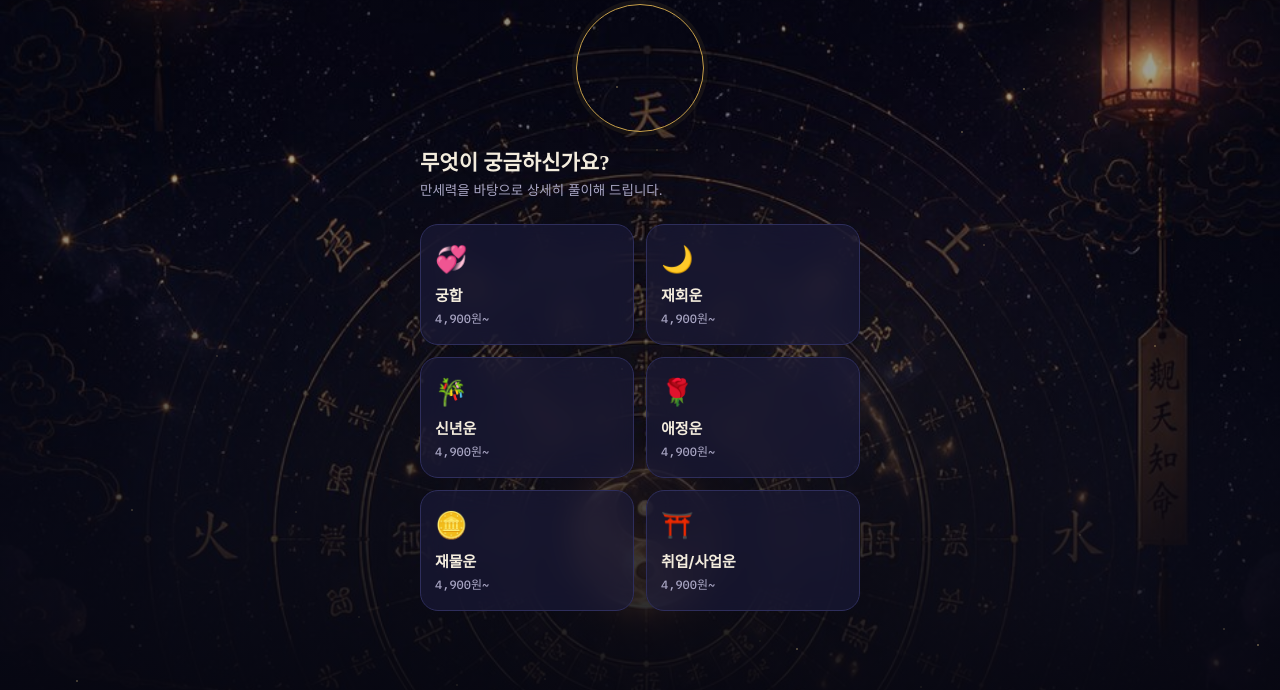
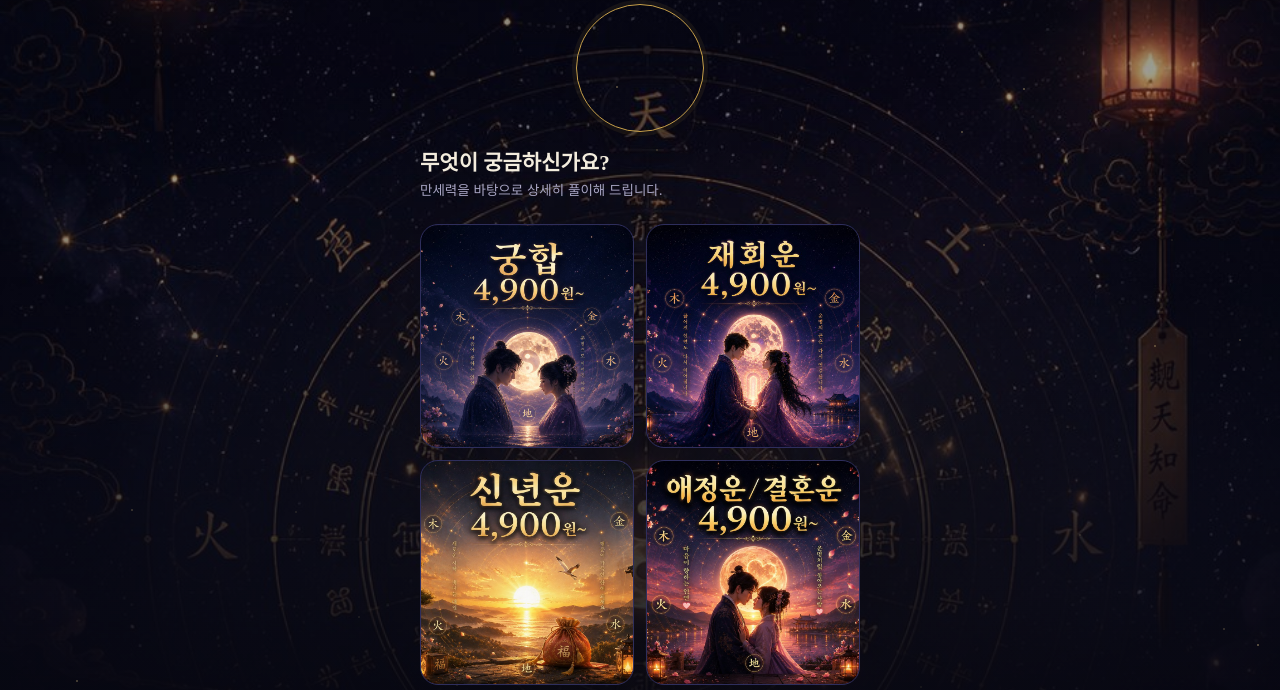
Before and after one commit to ilion4/gyeorun-saju, a website: page public/index.html in a window 1280 px wide. Shown: the part 108-798 px from the top of the page. Drawn offline with Linux system fonts and the light colour scheme; grey boxes are pictures that could not be loaded; a web font is replaced by a local one.

Commit message:
운세 카드 이미지 적용

```diff
--- a/public/app.js
+++ b/public/app.js
@@ -16,12 +16,12 @@ const TIER_BRIEF = { key: 'brief', label: '간략하게', pageDesc: 'A4 약 5장
 const TIER_DEEP  = { key: 'deep',  label: '심도있게', pageDesc: 'A4 약 8장(표지·목차 포함)', charMin: 6800, charMax: 7600, maxTokens: 7200 };
 
 const FORTUNES = [
-  { id: 'compat',  name: '궁합',   emoji: '💞', priceBrief: 4900,  priceDeep: 9900, desc: '두 사람의 사주로 보는 궁합', needsPartner: true },
-  { id: 'reunion', name: '재회운', emoji: '🌙', priceBrief: 4900,  priceDeep: 9900, desc: '헤어진 인연, 다시 이어질까' },
-  { id: 'newyear', name: '신년운', emoji: '🎋', priceBrief: 4900,  priceDeep: 9900, desc: '올해 나에게 다가올 흐름' },
-  { id: 'love',    name: '애정운', emoji: '🌹', priceBrief: 4900,  priceDeep: 9900, desc: '지금 내 연애/짝사랑의 흐름' },
-  { id: 'money',   name: '재물운', emoji: '🪙', priceBrief: 4900,  priceDeep: 9900, desc: '돈이 들어오고 나가는 흐름' },
-  { id: 'career',  name: '취업/사업운', emoji: '⛩️', priceBrief: 4900, priceDeep: 9900, desc: '일과 커리어의 방향' },
+  { id: 'compat',  name: '궁합',   img: '/media/fortune-compat.jpg',  priceBrief: 4900,  priceDeep: 9900, desc: '두 사람의 사주로 보는 궁합', needsPartner: true },
+  { id: 'reunion', name: '재회운', img: '/media/fortune-reunion.jpg', priceBrief: 4900,  priceDeep: 9900, desc: '헤어진 인연, 다시 이어질까' },
+  { id: 'newyear', name: '신년운', img: '/media/fortune-newyear.jpg', priceBrief: 4900,  priceDeep: 9900, desc: '올해 나에게 다가올 흐름' },
+  { id: 'love',    name: '애정운', img: '/media/fortune-love.jpg',    priceBrief: 4900,  priceDeep: 9900, desc: '지금 내 연애/짝사랑의 흐름' },
+  { id: 'money',   name: '재물운', img: '/media/fortune-money.jpg',   priceBrief: 4900,  priceDeep: 9900, desc: '돈이 들어오고 나가는 흐름' },
+  { id: 'career',  name: '취업/사업운', img: '/media/fortune-career.jpg', priceBrief: 4900, priceDeep: 9900, desc: '일과 커리어의 방향' },
 ];
 
 const state = {
@@ -93,11 +93,13 @@ function getSaju(year, month, day, hour, minute = 0) {
 }
 
 // ---------- 렌더: 운세 카드 ----------
+// 카드 이미지 자체에 상품명·가격이 이미 디자인되어 있어 별도 텍스트를 얹지 않는다.
 const grid = document.getElementById('fortuneGrid');
 FORTUNES.forEach((f) => {
   const el = document.createElement('div');
   el.className = 'fortune-card';
-  el.innerHTML = `<span class="emoji">${f.emoji}</span><div class="name">${f.name}</div><div class="price">${f.priceBrief.toLocaleString()}원~</div>`;
+  el.style.backgroundImage = `url('${f.img}')`;
+  el.setAttribute('aria-label', `${f.name} ${f.priceBrief.toLocaleString()}원부터`);
   el.addEventListener('click', () => {
     document.querySelectorAll('.fortune-card').forEach((c) => c.classList.remove('selected'));
     el.classList.add('selected');
@@ -127,7 +129,6 @@ function showTierPanel(f) {
         id: f.id,
         baseName: f.name,
         name: `${f.name} (${tier.label})`,
-        emoji: f.emoji,
         needsPartner: f.needsPartner,
         price,
         tierKey: tier.key,
--- a/public/index.html
+++ b/public/index.html
@@ -72,14 +72,16 @@
 
   .grid { display:grid; grid-template-columns: 1fr 1fr; gap: 12px; }
   .fortune-card {
-    background: var(--surface); border: 1px solid #2E2E5C; border-radius: var(--radius);
-    padding: 18px 14px; cursor:pointer; transition: all .2s ease; position:relative; overflow:hidden;
+    aspect-ratio: 1 / 1.05;
+    background-color: var(--surface);
+    background-size: cover;
+    background-position: center;
+    border: 1px solid #2E2E5C; border-radius: var(--radius);
+    padding: 12px 14px; cursor:pointer; transition: all .2s ease; position:relative; overflow:hidden;
+    display:flex; flex-direction:column; justify-content:flex-end;
   }
   .fortune-card:active { transform: scale(.97); }
-  .fortune-card.selected { border-color: var(--gold); box-shadow: 0 0 0 1px var(--gold), 0 8px 24px -8px rgba(201,162,75,.4); background: var(--surface-2); }
-  .fortune-card .emoji { font-size: 26px; display:block; margin-bottom:10px; }
-  .fortune-card .name { font-weight:700; font-size:15px; color: var(--paper); }
-  .fortune-card .price { font-size:12px; color: var(--ink-dim); margin-top:4px; font-family:'IBM Plex Mono'; }
+  .fortune-card.selected { border-color: var(--gold); box-shadow: 0 0 0 2px var(--gold), 0 8px 24px -8px rgba(201,162,75,.5); }
 
   .tier-panel { margin-top: 18px; padding-top: 4px; animation: fadeUp .35s ease; }
   .tier-panel-title { font-family:'Noto Serif KR'; font-size:14.5px; color: var(--gold-soft); margin: 0 0 10px; }
@@ -152,6 +154,7 @@
     backdrop-filter: blur(14px) saturate(1.1);
     -webkit-backdrop-filter: blur(14px) saturate(1.1);
   }
+  .fortune-card { backdrop-filter: none; -webkit-backdrop-filter: none; }
   header.top { background: linear-gradient(180deg, rgba(10,10,24,.55), rgba(10,10,24,0)); }
 
   .hero-video-wrap {
```
Also changed, not shown: public/media/fortune-career.jpg (added), public/media/fortune-compat.jpg (added), public/media/fortune-love.jpg (added), public/media/fortune-money.jpg (added), public/media/fortune-newyear.jpg (added), public/media/fortune-reunion.jpg (added).
